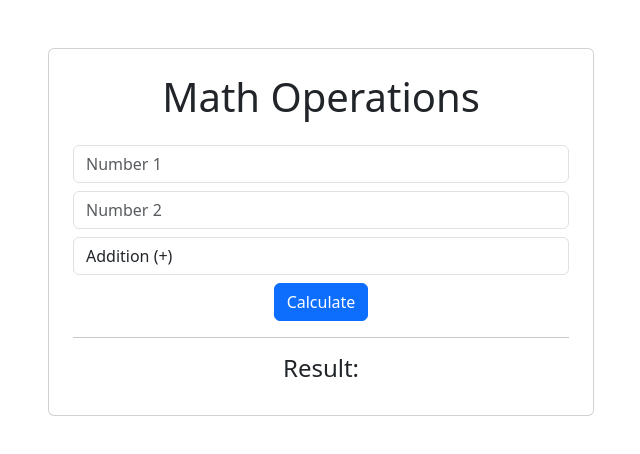
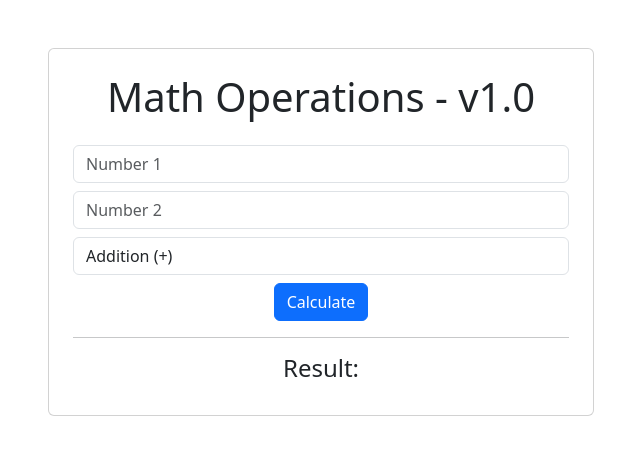
Before and after one commit to M1keZulu/do-frontend, a React (Create React App) app: page / in a window 1280 px wide. Shown: the top 454 px of the page, without its empty margins (319-959 px from the left). Built offline with nearby package versions, Linux system fonts and the light colour scheme.

Commit message:
Develop v1

```diff
--- a/src/App.js
+++ b/src/App.js
@@ -23,7 +23,7 @@ function App() {
         <div className="row justify-content-center">
           <div className="col-md-6">
             <div className="card p-4">
-              <h1 className="text-center mb-4">Math Operations</h1>
+              <h1 className="text-center mb-4">Math Operations - v1.0</h1>
               <div className="form-group">
                 <input
                   type="number"
```
